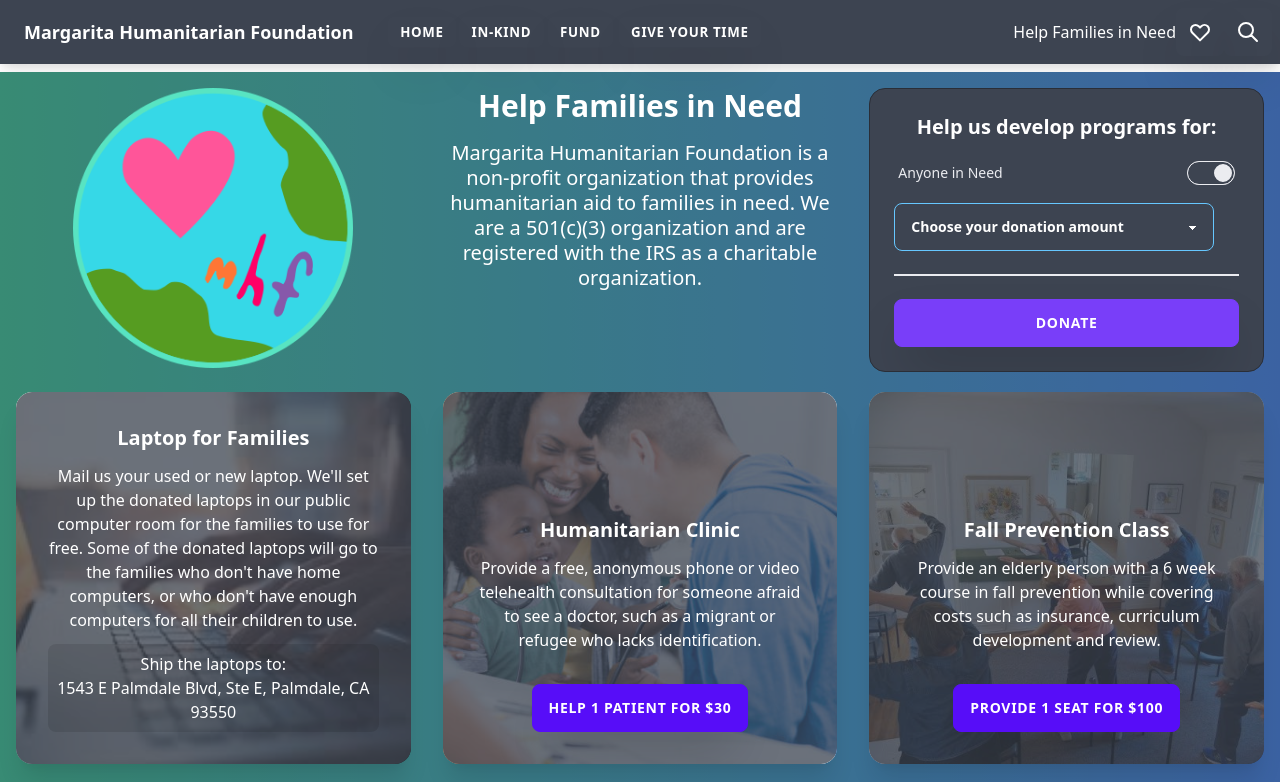
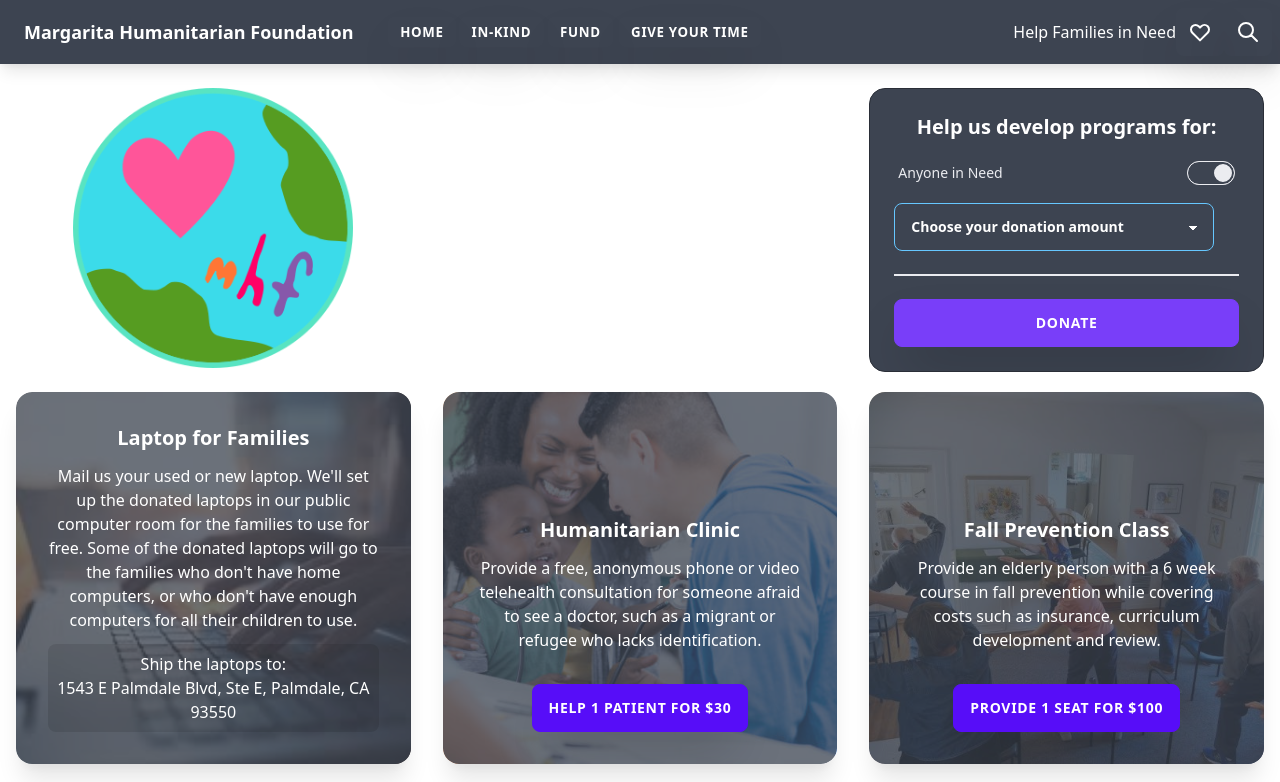
Before and after one commit to margaritahumanitarian/helpafamily, a Next.js app: page / in a window 1280 px wide. Shown: the top 782 px of the page. Built offline with nearby package versions, Linux system fonts and the light colour scheme.

Commit message:
Remove `hero` and `hero-overlay`
Experimenting with a simpler look, not sure about it yet

```diff
--- a/pages/index.js
+++ b/pages/index.js
@@ -72,9 +72,6 @@ export default function Home() {
 
       <Navbar />
 
-      {/* <!-- Hero --> */}
-      <div className="hero min-h-screen bg-gradient-to-r from-green-400 to-blue-500 ">
-        <div className="hero-overlay bg-opacity-50" />
       <div className="text-center hero-content text-neutral-content">
         <div className="w-lg">
           <div className="md:grid md:grid-cols-3 md:gap-x-8 md-gap-y-5">
@@ -87,7 +84,7 @@ export default function Home() {
               />
             </div>
             <div className="md:col-span-1">
-                <h1 className="text-3xl font-bold mb-4">
+              <h1 className="text-3xl font-bold m-4">
                 {'Help Families in Need'}
               </h1>
               <p className="text-xl leading-tight">
@@ -108,6 +105,5 @@ export default function Home() {
         </div>
       </div>
     </div>
-    </div>
   );
 }
```
Lines whose indentation alone changed are shown as unchanged.
